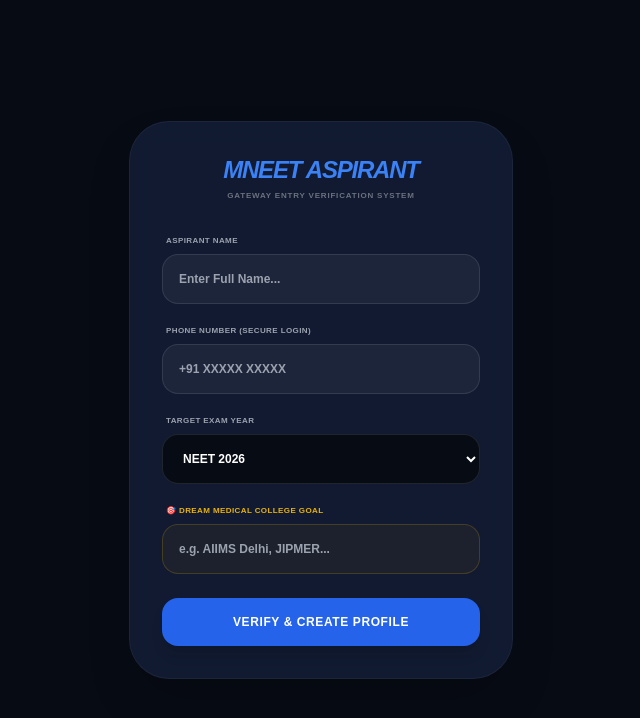
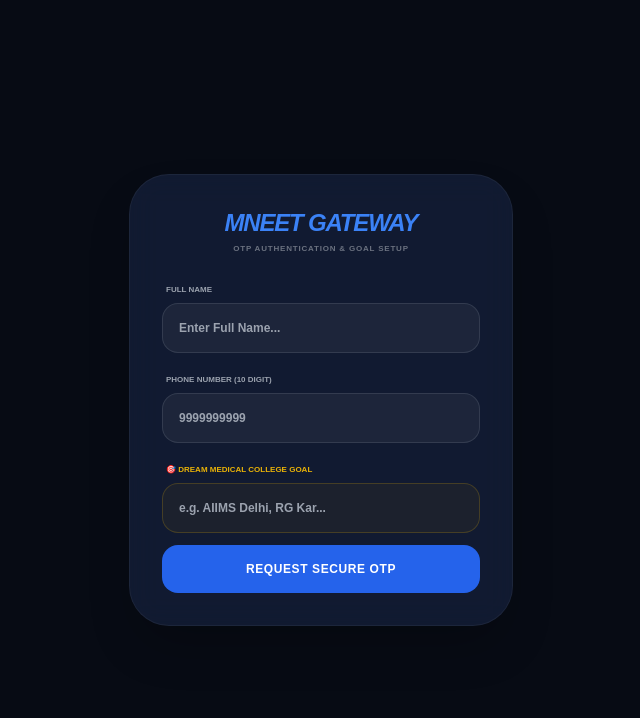
Before and after one commit to Monirul0329/mNEET-Learning-web-App, a plain HTML site: page index.html in a window 1280 px wide. Shown: the whole page, without its empty margins (319-959 px from the left). Drawn offline with nearby package versions, Linux system fonts and the light colour scheme.

Commit message:
Update title and form fields in index.html

```diff
--- a/index.html
+++ b/index.html
@@ -2,7 +2,7 @@
 <html lang="en">
 <head>
     <meta charset="UTF-8"><meta name="viewport" content="width=device-width, initial-scale=1.0">
-    <title>mNEET Gateway</title>
+    <title>mNEET OTP Gateway</title>
     <script src="https://cdn.tailwindcss.com"></script>
     <script src="https://www.gstatic.com/firebasejs/9.6.1/firebase-app-compat.js"></script>
     <script src="https://www.gstatic.com/firebasejs/9.6.1/firebase-database-compat.js"></script>
@@ -14,64 +14,76 @@
 </head>
 <body class="p-4">
 
-    <div class="w-full max-w-sm glass p-8 rounded-[2.5rem] border border-white/5 shadow-2xl text-center space-y-6">
+    <div class="w-full max-w-sm glass p-8 rounded-[2.5rem] border border-white/5 shadow-2xl text-center space-y-5">
         <div>
-            <h1 class="text-2xl font-black uppercase italic text-blue-500 tracking-tighter">mNEET ASPIRANT</h1>
-            <p class="text-[8px] text-gray-500 font-bold uppercase tracking-widest mt-1">Gateway Entry Verification System</p>
+            <h1 class="text-2xl font-black uppercase italic text-blue-500 tracking-tighter">mNEET GATEWAY</h1>
+            <p class="text-[8px] text-gray-500 font-bold uppercase tracking-widest mt-1">OTP Authentication & Goal Setup</p>
         </div>
 
-        <div class="space-y-3 text-left">
+        <div class="space-y-3 text-left" id="credentialsStepBox">
             <div>
-                <label class="text-[8px] font-black uppercase text-gray-400 pl-1 tracking-wider">Aspirant Name</label>
-                <input type="text" id="studentName" placeholder="Enter Full Name..." class="w-full p-4 rounded-2xl bg-white/5 border border-white/10 outline-none text-xs text-white font-bold mt-1">
+                <label class="text-[8px] font-black uppercase text-gray-400 pl-1">Full Name</label>
+                <input type="text" id="regName" placeholder="Enter Full Name..." class="w-full p-4 rounded-2xl bg-white/5 border border-white/10 outline-none text-xs text-white font-bold mt-1">
             </div>
             <div>
-                <label class="text-[8px] font-black uppercase text-gray-400 pl-1 tracking-wider">Phone Number (Secure Login)</label>
-                <input type="tel" id="studentPhone" placeholder="+91 XXXXX XXXXX" class="w-full p-4 rounded-2xl bg-white/5 border border-white/10 outline-none text-xs text-white font-bold mt-1">
+                <label class="text-[8px] font-black uppercase text-gray-400 pl-1">Phone Number (10 Digit)</label>
+                <input type="tel" id="regPhone" placeholder="9999999999" class="w-full p-4 rounded-2xl bg-white/5 border border-white/10 outline-none text-xs text-white font-bold mt-1">
             </div>
             <div>
-                <label class="text-[8px] font-black uppercase text-gray-400 pl-1 tracking-wider">Target Exam Year</label>
-                <select id="targetYear" class="w-full p-4 rounded-2xl bg-[#070b14] border border-white/10 outline-none text-xs text-white font-bold mt-1">
-                    <option value="NEET 2026">NEET 2026</option>
-                    <option value="NEET 2027">NEET 2027</option>
-                </select>
+                <label class="text-[8px] font-black uppercase text-yellow-500 pl-1">🎯 Dream Medical College Goal</label>
+                <input type="text" id="regCollege" placeholder="e.g. AIIMS Delhi, RG Kar..." class="w-full p-4 rounded-2xl bg-yellow-500/5 border border-yellow-500/20 outline-none text-xs text-yellow-400 font-bold mt-1">
+            </div>
+            <button onclick="triggerOtpRequest()" class="w-full bg-blue-600 py-4 rounded-2xl text-xs font-black uppercase tracking-wider text-white mt-2 active:scale-95 transition-all">Request Secure OTP</button>
+        </div>
+
+        <div class="space-y-4 text-left hidden" id="verificationOtpStepBox">
+            <div class="p-4 bg-blue-500/10 border border-blue-500/20 rounded-xl text-center">
+                <p class="text-[9px] font-black text-blue-400 uppercase">OTP code sent successfully!</p>
+                <p class="text-[7px] text-gray-400 uppercase mt-0.5">Use default authorization sequence: 1234</p>
             </div>
             <div>
-                <label class="text-[8px] font-black uppercase text-yellow-500 pl-1 tracking-wider">🎯 Dream Medical College Goal</label>
-                <input type="text" id="dreamCollege" placeholder="e.g. AIIMS Delhi, JIPMER..." class="w-full p-4 rounded-2xl bg-yellow-500/5 border border-yellow-500/20 outline-none text-xs text-yellow-400 font-bold mt-1">
+                <label class="text-[8px] font-black uppercase text-gray-400 pl-1">Enter 4-Digit Validation Key</label>
+                <input type="number" id="otpInputCode" placeholder="0 0 0 0" class="w-full p-4 rounded-2xl bg-white/5 border border-white/10 outline-none text-center text-sm tracking-widest text-white font-bold mt-1">
             </div>
+            <button onclick="verifyOtpToken()" class="w-full bg-green-600 py-4 rounded-2xl text-xs font-black uppercase tracking-wider text-white active:scale-95 transition-all">Verify & Boot Platform</button>
         </div>
-
-        <button onclick="processSecureLogin()" class="w-full bg-blue-600 hover:bg-blue-700 py-4 rounded-2xl text-xs font-black uppercase tracking-wider text-white shadow-lg active:scale-95 transition-all">
-            Verify & Create Profile
-        </button>
     </div>
 
     <script>
         const firebaseConfig = { apiKey: "AIzaSyApQOM_mtFZ16RiNJEaIUhb4iYFBIBRK58", authDomain: "mneet-spark.firebaseapp.com", projectId: "mneet-spark", databaseURL: "https://mneet-spark-default-rtdb.firebaseio.com/", appId: "1:252201633700:web:1a1e7a2cff1f0b168ea331" };
         firebase.initializeApp(firebaseConfig); const database = firebase.database();
 
-        function processSecureLogin() {
-            const name = document.getElementById('studentName').value.trim();
-            const phone = document.getElementById('studentPhone').value.trim();
-            const year = document.getElementById('targetYear').value;
-            const college = document.getElementById('dreamCollege').value.trim();
+        let cachedProfilePayload = {};
 
-            if (!name || !phone || !college) return alert("Please fill all deployment parameters fully!");
+        function triggerOtpRequest() {
+            const name = document.getElementById('regName').value.trim();
+            const phone = document.getElementById('regPhone').value.trim();
+            const college = document.getElementById('regCollege').value.trim();
 
-            // Local storage profile write sequence
-            localStorage.setItem('mUserPhone', phone);
-            localStorage.setItem('mUserName', name);
-            localStorage.setItem('selectedBatchId', "B001"); // Default configuration routing
+            if(!name || phone.length < 10 || !college) return alert("Fill registration parameters accurately!");
 
-            const safePhone = phone.replace(/[^0-9]/g, "");
+            cachedProfilePayload = { name, phone, dreamCollege: college };
+            document.getElementById('credentialsStepBox').classList.add('hidden');
+            document.getElementById('verificationOtpStepBox').classList.remove('hidden');
+        }
 
-            database.ref(`students/${safePhone}`).set({
-                name: name, phone: phone, targetYear: year, dreamCollege: college, coins: 100, xp: 0, hoursSpent: 0, questionsSolved: 0, timestamp: Date.now()
+        function verifyOtpToken() {
+            const token = document.getElementById('otpInputCode').value;
+            if(token !== "1234") return alert("Invalid security verification signature token!");
+
+            const safePhone = cachedProfilePayload.phone.replace(/[^0-9]/g, "");
+            localStorage.setItem('mUserPhone', safePhone);
+            localStorage.setItem('mUserName', cachedProfilePayload.name);
+
+            database.ref(`students/${safePhone}`).update({
+                name: cachedProfilePayload.name,
+                phone: cachedProfilePayload.phone,
+                dreamCollege: cachedProfilePayload.dreamCollege,
+                coins: 100, xp: 10, hoursSpent: 0, questionsSolved: 0, timestamp: Date.now()
             }).then(() => {
                 location.href = 'dashboard.html';
-            }).catch(err => alert("Database Sync Error: " + err.message));
+            });
         }
     </script>
 </body>
-              </html>
+    </html>
```
